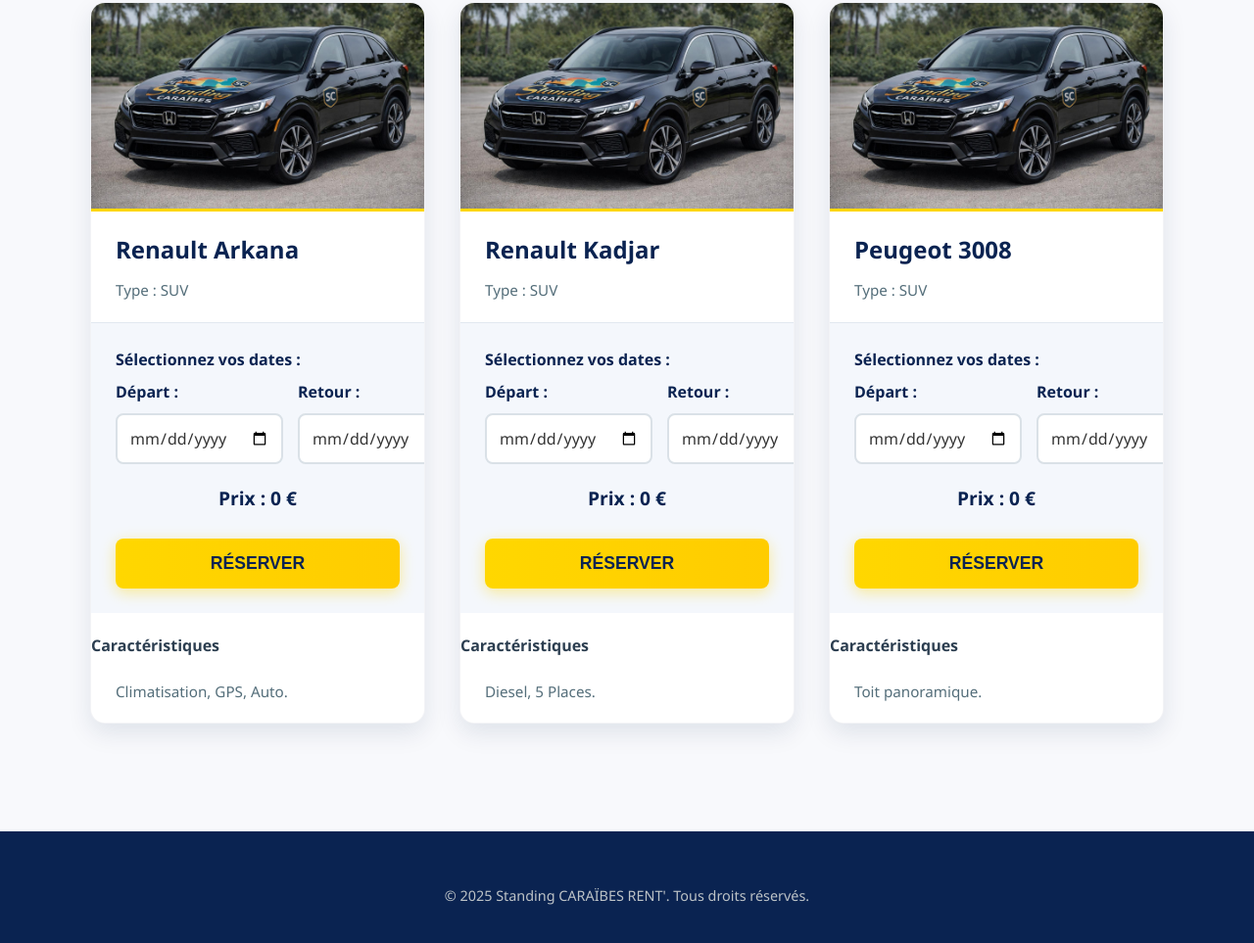
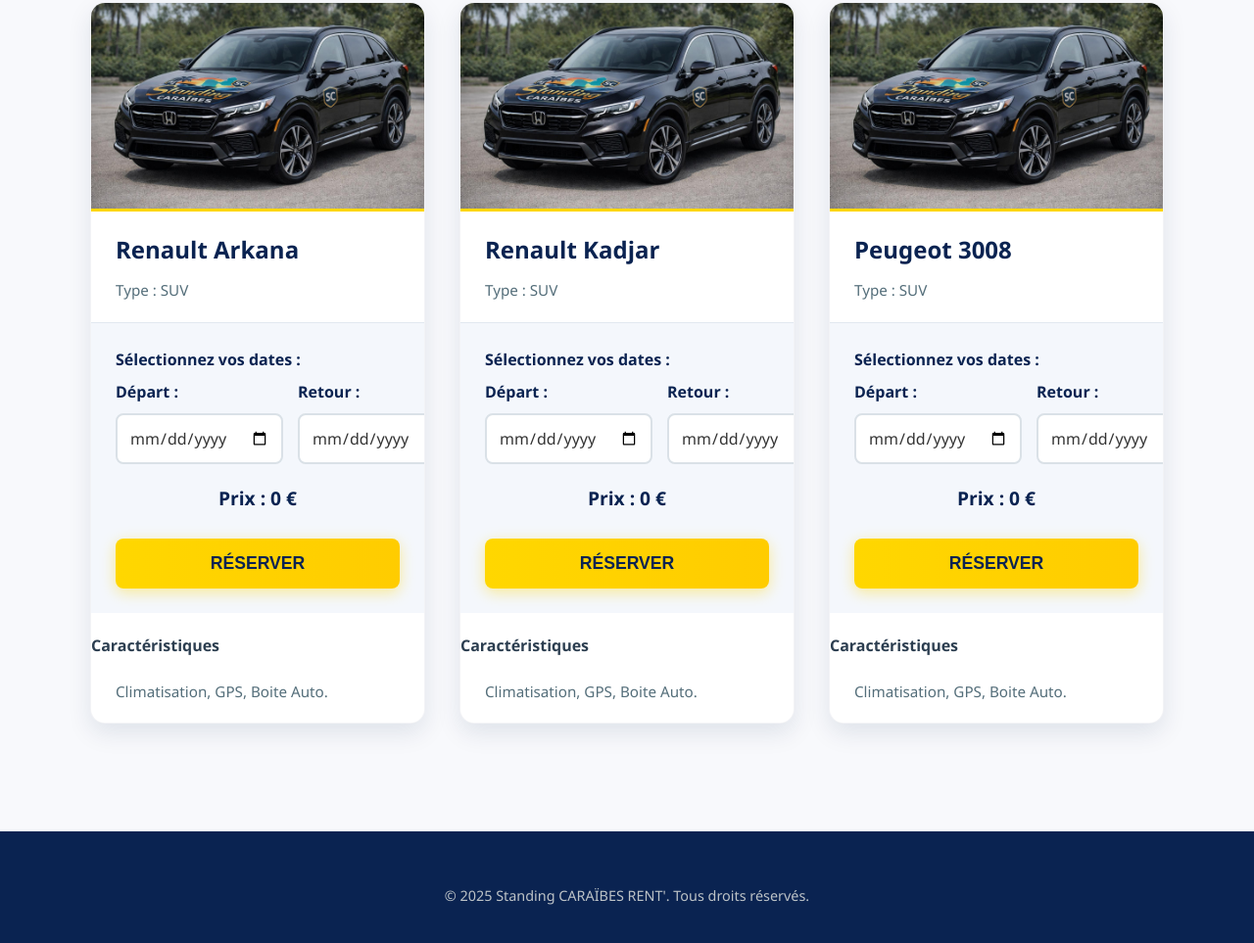
Before and after one commit to evirat/Standing-Caraibes, a plain HTML site: page index.html in a window 1280 px wide. Shown: the part 1028-1991 px from the top of the page at 98% size. Drawn offline with Linux system fonts and the light colour scheme.

Commit message:
description voiture maj

```diff
--- a/index.html
+++ b/index.html
@@ -66,7 +66,7 @@
                     <p>Prix : <span class="prix-display">0 €</span></p>
                     <button class="btn-reserver">Réserver</button>
                 </div>
-                <div class="commentaires"><h4>Caractéristiques</h4><p>Climatisation, GPS, Auto.</p></div>
+                <div class="commentaires"><h4>Caractéristiques</h4><p>Climatisation, GPS, Boite Auto.</p></div>
             </div>
 
             <div class="vehicule-card" data-nom="Renault Kadjar" data-prix="50">
@@ -89,7 +89,7 @@
                     <p>Prix : <span class="prix-display">0 €</span></p>
                     <button class="btn-reserver">Réserver</button>
                 </div>
-                <div class="commentaires"><h4>Caractéristiques</h4><p>Diesel, 5 Places.</p></div>
+                <div class="commentaires"><h4>Caractéristiques</h4><p>Climatisation, GPS, Boite Auto.</p></div>
             </div>
 
             <div class="vehicule-card" data-nom="Peugeot 3008" data-prix="55">
@@ -112,7 +112,7 @@
                     <p>Prix : <span class="prix-display">0 €</span></p>
                     <button class="btn-reserver">Réserver</button>
                 </div>
-                <div class="commentaires"><h4>Caractéristiques</h4><p>Toit panoramique.</p></div>
+                <div class="commentaires"><h4>Caractéristiques</h4><p>Climatisation, GPS, Boite Auto.</p></div>
             </div>
 
         </div>
```
